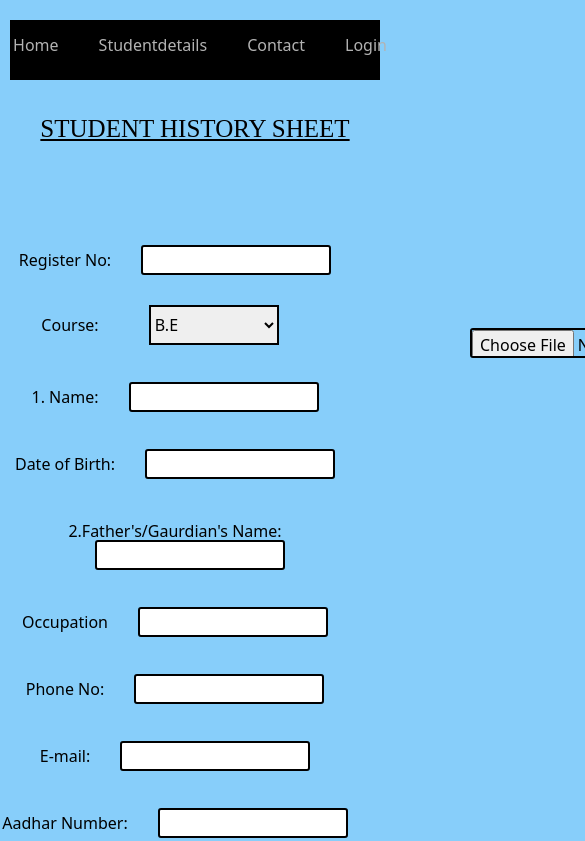
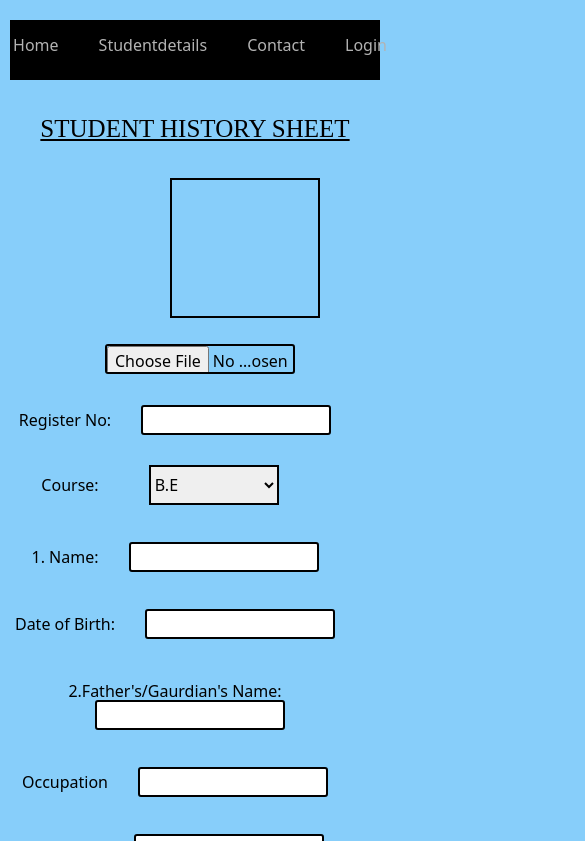
Before and after one commit to keerthiram2612/StudentProgress-Card, a React (Create React App) app: page /student in a window 390 px wide. Shown: the top 841 px of the page, 585 px wide, since content can reach past the window. Built offline with nearby package versions, Linux system fonts and the light colour scheme.

Commit message:
updating the student file with responsive

```diff
--- a/src/index.css
+++ b/src/index.css
@@ -261,6 +261,15 @@ i{
 /*Home page*/
 
 @media (max-width: 650px) {
+  .photo{
+    margin-left: 170px;
+    margin-bottom: 100px;
+  }
+  .photo-update{
+    margin-left: 10px;
+    transform: translateY(-280%);
+    margin-bottom: 60px;
+  }
   .header {
     margin-left: 10px;
     margin-right: 10px;
```
